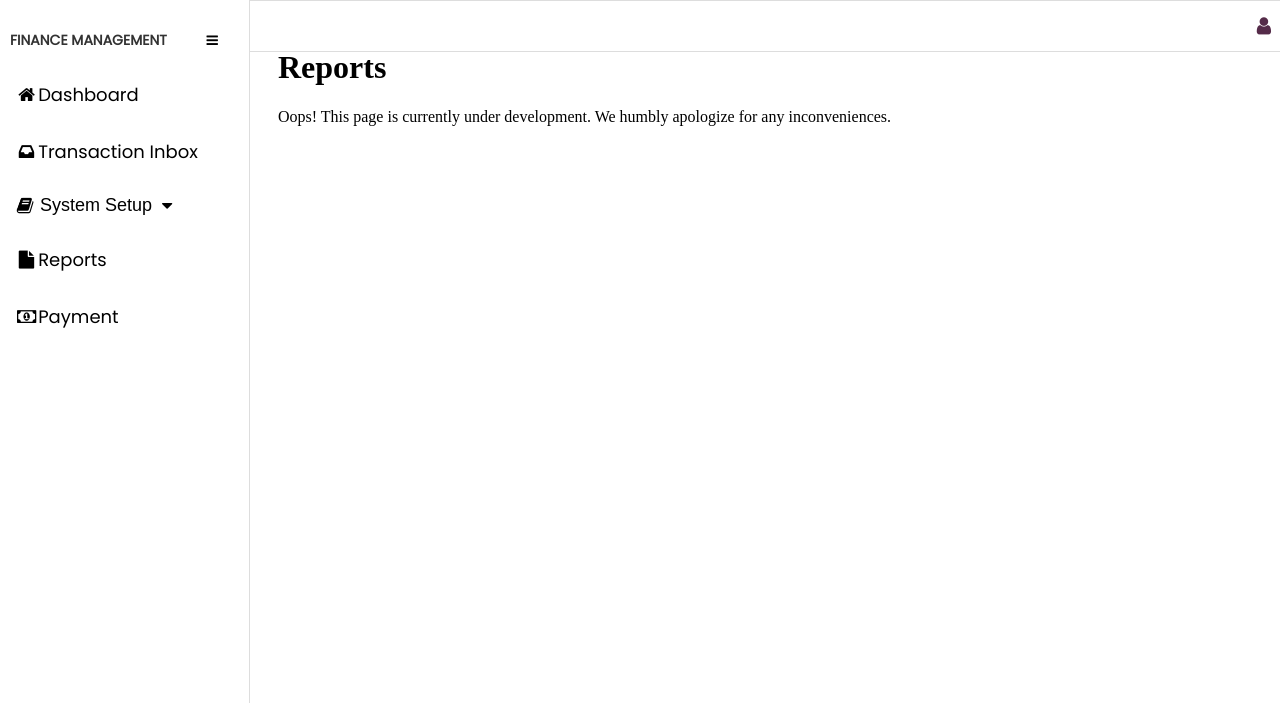
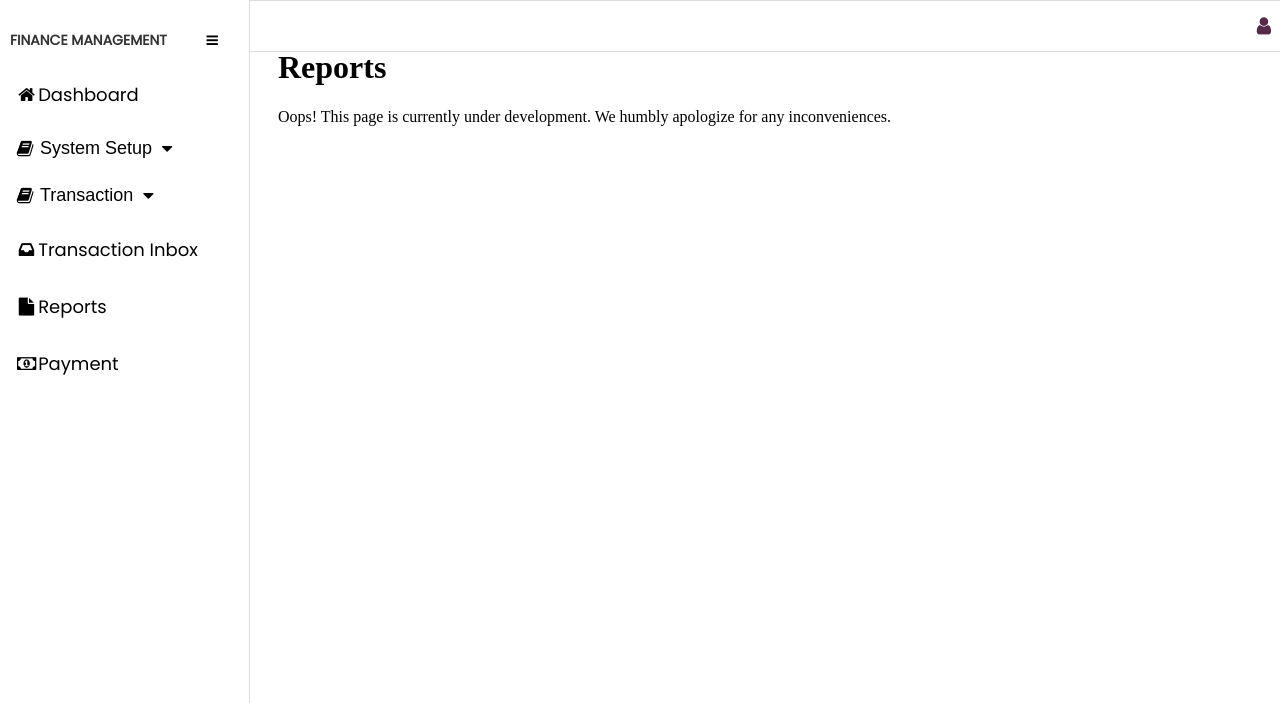
Before and after one commit to K7soo/Capstone--FinanceManagement, a Django app: page /payment/ in a window 1280 px wide. Shown: the top 703 px of the page. Run offline with Django 5.2, Linux system fonts and the light colour scheme.

Commit message:
- Added Grid Container on crudacc to have a split div attribute
- changed sidebar.html

```diff
--- a/backend/api/templates/sidebar.html
+++ b/backend/api/templates/sidebar.html
@@ -9,9 +9,6 @@
         <a class="active" href="{% url 'dashboard' %}">
             <i class="fa fa-fw fa-home"></i><span>Dashboard</span>
         </a>
-        <a class="active" href="{% url 'trinbox' %}">
-            <i class="fa fa-fw fa-inbox"></i><span>Transaction Inbox</span>
-        </a>
         <button class="dropdown-btn">
             <i class="fa fa-fw fa-book"></i> <span>System Setup</span>
             <i class="fa fa-caret-down "></i>
@@ -20,10 +17,28 @@
             <a href="{% url 'crudacc' %}"><i class="fa fa-fw fa-list-alt"></i><span>Accounts Setup</span></a>
             <a href="{% url 'chartofacc' %}"><i class="fa fa-fw fa-list-alt"></i><span>Chart of Accounts</span></a>
             <a href="{% url 'journaltemp' %}"><i class="fa fa-fw fa-address-book"></i><span>Journal Templates</span></a>
+            <a href="{% url 'trialbalance' %}"><i class="fa fa-fw fa-balance-scale"></i><span>Trial Balance</span></a>
+        </div>
+        <button class="dropdown-btn">
+            <i class="fa fa-fw fa-book"></i> <span>Transaction</span>
+            <i class="fa fa-caret-down "></i>
+        </button>
+        <div class="dropdown-container">
+            <a href="{% url 'trinbox' %}"><i class="fa fa-fw fa-inbox"></i><span>Transaction Inbox</span></a>
+            <a href="{% url 'journalentries' %}"><i class="fa fa-fw fa-table"></i><span>Journal Entries</span></a>
+            <a href="{% url 'chartofacc' %}"><i class="fa fa-fw fa-list-alt"></i><span>Chart of Accounts</span></a>
+            <a href="{% url 'journaltemp' %}"><i class="fa fa-fw fa-address-book"></i><span>Journal Templates</span></a>
             <a href="{% url 'journalentries' %}"><i class="fa fa-fw fa-table"></i><span>Journal Entries</span></a>
             <a href="{% url 'trialbalance' %}"><i class="fa fa-fw fa-balance-scale"></i><span>Trial Balance</span></a>
         </div>
-        <a class="active"href="#reports">
+
+        <a class="active" href="{% url 'trinbox' %}">
+            <i class="fa fa-fw fa-inbox"></i><span>Transaction Inbox</span>
+        </a>
+
+
+
+        <a class="active" href="#reports">
             <i class="fa fa-fw fa-file"></i> <span>Reports</span>
         </a>
         <a class="active" href="#payment">
```
Also changed, not shown: backend/api/static/css/crudacc.css (+25 -12 lines), backend/api/templates/crudacc.html (+27 -0 lines).
